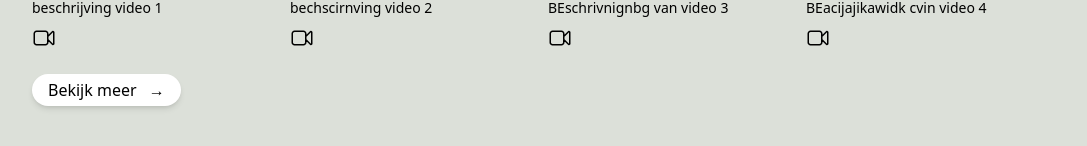
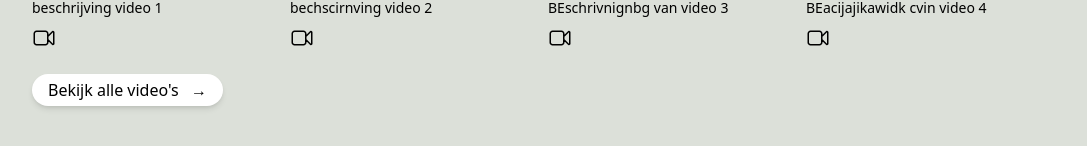
Before and after one commit to Eligius87/looivankesselv3, a Next.js app: page /contentEnMedia in a window 1280 px wide. Shown: the part 654-800 px from the top of the page, without its empty margins (96-1183 px from the left). Built offline with nearby package versions, Linux system fonts and the light colour scheme.

Commit message:
pullshit

```diff
--- a/package.json
+++ b/package.json
@@ -18,7 +18,9 @@
     "next-themes": "^0.2.1",
     "react": "^18",
     "react-collapse": "^5.1.1",
-    "react-dom": "^18"
+    "react-dom": "^18",
+    "react-modal": "^3.16.1",
+    "react-router-dom": "^6.20.1"
   },
   "devDependencies": {
     "@types/node": "^20",
--- /dev/null
+++ b/src/pages/contentEnMedia/[content]/index.tsx
@@ -0,0 +1,4 @@
+export default function Content( { params } ) {
+    console.log("de params:", params);
+    return <h1>Dit is de slug: {params}</h1>;
+}
--- a/src/pages/contentEnMedia/index.tsx
+++ b/src/pages/contentEnMedia/index.tsx
@@ -3,6 +3,7 @@ import React, { useState, useEffect } from 'react';
 import Image, { type ImageProps } from 'next/image'
 import { Container } from "@/components/Container"
 
+// kaartje
 function PreviewCard(props: {titel: string, beschrijving: string, image: string, url: string, tags: string[], iconType: string}) {
 
   const renderIcon = (iconType: string) => {
@@ -106,6 +107,7 @@ let VideoContent = [
 },
 ]
 
+// zodat content past bij de grootte van het scherm
 function useWindowSize() {
   const [windowSize, setWindowSize] = useState({
     width: undefined,
@@ -129,6 +131,7 @@ function useWindowSize() {
   return windowSize;
 }
 
+// de echte component
 export default function ContentEnMedia() {
   const size = useWindowSize();
 
@@ -163,7 +166,7 @@ export default function ContentEnMedia() {
           />
         ))}
       </div>
-      <button className='rounded-full shadow-md px-4 py-1 text-md bg-white mt-6'>Bekijk meer <span className='ml-2'>→</span></button>
+      <button className='rounded-full shadow-md px-4 py-1 text-md bg-white mt-6'>Bekijk alle video's <span className='ml-2'>→</span></button>
       </Container>
     </div>
   );
```
Also changed, not shown: 1 other file (tests, documents, lock files or other folders).
